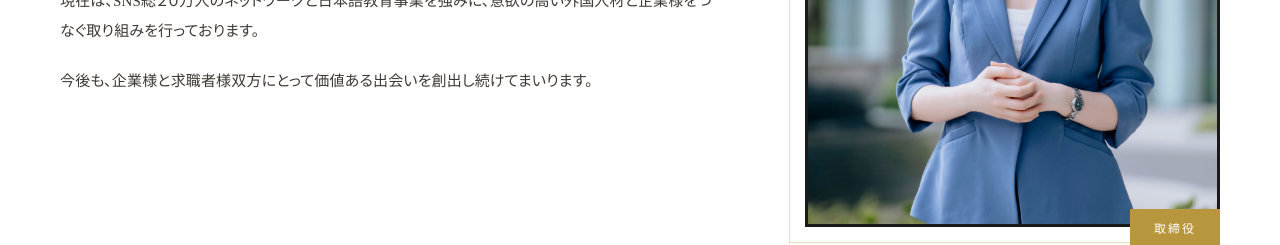
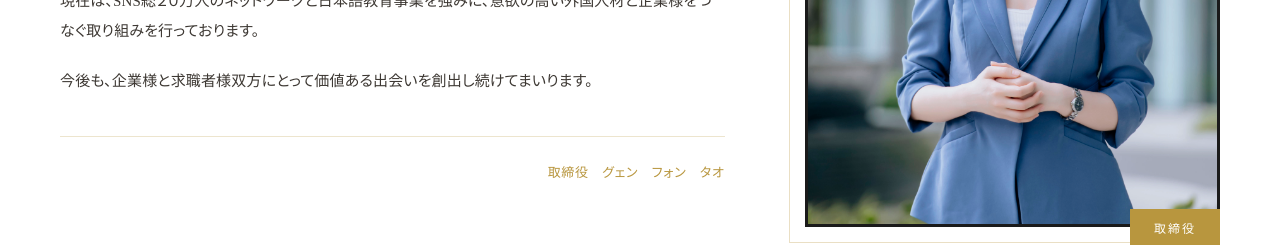
Before and after one commit to KKAI90/aseka-website-dev, a Next.js app: page /about in a window 1280 px wide. Shown: the part 3320-3565 px from the top of the page. Built offline with nearby package versions, Linux system fonts and the light colour scheme.

Commit message:
feat: move Thao signature to right side aligned
Co-Authored-By: Claude Sonnet 4.6 <noreply@anthropic.com>

```diff
--- a/src/components/TopMessage.tsx
+++ b/src/components/TopMessage.tsx
@@ -28,6 +28,7 @@ const T = {
       ceoLabel: "取締役",
       ceoSignatureLabel: "取締役",
       ceoName: "グェン　フォン　タオ",
+      signatureNote: ["取締役　グェン　フォン　タオ"],
       paragraphs: [
         "2015年に留学生として来日し、2018年にリクルートグループへ入社、グローバル人材採用に携わってまいりました。2021年に株式会社ASEKAを創業し、現在は取締役として事業に関わっております。",
         "私自身、日本での生活の中で多くの支えをいただく一方で、言語や文化の違いによる壁にも直面してきました。だからこそ、日本で挑戦する外国人材の力になりたいという想いが、この事業の原点です。",
@@ -62,6 +63,7 @@ const T = {
       ceoLabel: "Director",
       ceoSignatureLabel: "Director",
       ceoName: "Nguyen Phuong Thao",
+      signatureNote: ["Director　Nguyen Phuong Thao"],
       paragraphs: [
         "I came to Japan in 2015 as an international student, joined Recruit Group in 2018, and was involved in global talent recruitment. In 2021, I co-founded ASEKA Co., Ltd. and currently serve as a Director.",
         "While living in Japan, I have received tremendous support from those around me, yet I have also faced barriers due to language and cultural differences. That experience is the very foundation of what drives this business — a sincere desire to empower foreign professionals who are taking on the challenge of working in Japan.",
@@ -96,6 +98,7 @@ const T = {
       ceoLabel: "Giám đốc",
       ceoSignatureLabel: "Giám đốc",
       ceoName: "Nguyễn Phương Thảo",
+      signatureNote: ["Giám đốc　Nguyễn Phương Thảo"],
       paragraphs: [
         "Tôi đến Nhật Bản năm 2015 với tư cách sinh viên du học, gia nhập Recruit Group năm 2018 và tham gia vào tuyển dụng nhân tài toàn cầu. Năm 2021, tôi đồng sáng lập Công ty Cổ phần ASEKA và hiện đang giữ vai trò Giám đốc.",
         "Trong cuộc sống tại Nhật, tôi đã nhận được rất nhiều sự hỗ trợ từ mọi người, nhưng cũng đối mặt với những rào cản về ngôn ngữ và văn hóa. Chính những trải nghiệm đó là nguồn gốc của sự nghiệp này — mong muốn chân thành được trở thành chỗ dựa cho những người nước ngoài đang dũng cảm thách thức bản thân tại Nhật Bản.",
```
